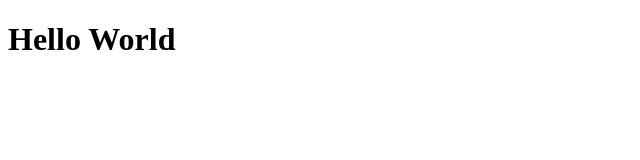
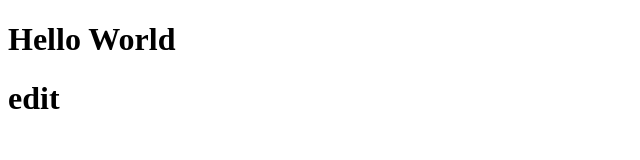
Before and after one commit to bkhusniddin/evotech-academy, a plain HTML site: page index.html in a window 1280 px wide. Shown: the whole page, without its empty margins (0-640 px from the left). Drawn offline with Linux system fonts and the light colour scheme.

Commit message:
index.html hazl

```diff
--- a/index.html
+++ b/index.html
@@ -9,5 +9,6 @@
 </head>
 <body>
     <h1>Hello World</h1>
+    <h1>edit</h1>
 </body>
 </html>
```
